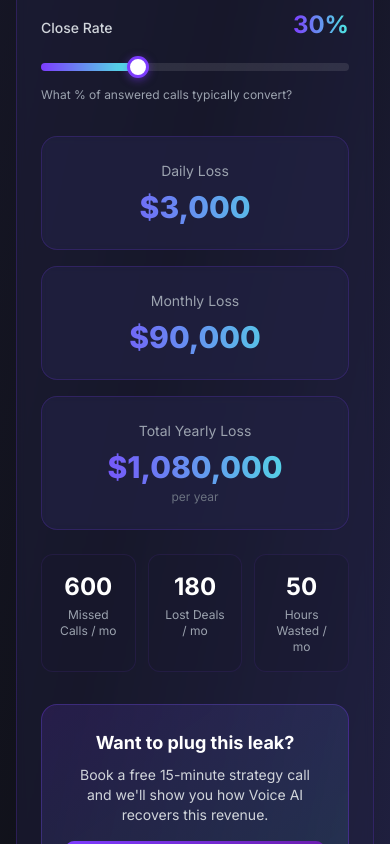
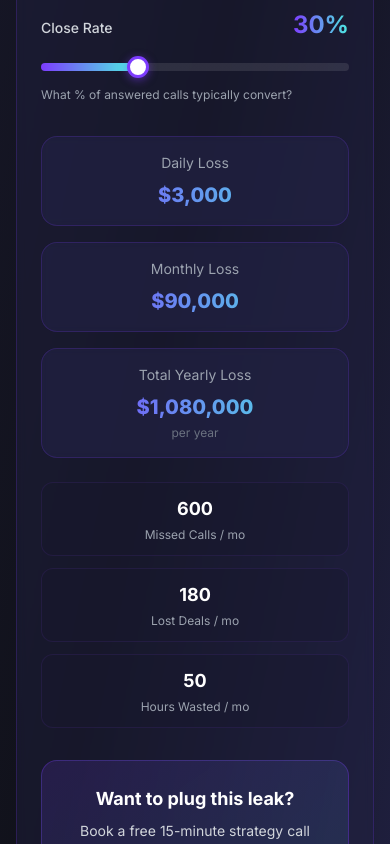
Before and after one commit to pankajpreet/vocemi, a Next.js app: page / in a window 390 px wide. Shown: the part 5580-6424 px from the top of the page. Built offline with nearby package versions, Linux system fonts and the light colour scheme; no server answers.

Commit message:
added ROI calculator

```diff
--- a/components/RevenueCalculator.tsx
+++ b/components/RevenueCalculator.tsx
@@ -73,9 +73,9 @@ interface PrimaryStatProps {
 
 function PrimaryStat({ label, value, suffix }: PrimaryStatProps) {
   return (
-    <div className="bg-primary-secondary/50 backdrop-blur-sm border border-primary-accent/20 rounded-2xl p-6 text-center">
+    <div className="bg-primary-secondary/50 backdrop-blur-sm border border-primary-accent/20 rounded-2xl p-4 sm:p-5 text-center min-w-0">
       <p className="text-sm text-gray-400 mb-2">{label}</p>
-      <p className="text-3xl md:text-4xl font-extrabold bg-gradient-to-r from-primary-accent to-primary-accent-cyan bg-clip-text text-transparent">
+      <p className="text-xl sm:text-2xl lg:text-3xl font-extrabold bg-gradient-to-r from-primary-accent to-primary-accent-cyan bg-clip-text text-transparent truncate">
         {value}
       </p>
       {suffix && <p className="text-xs text-gray-500 mt-1">{suffix}</p>}
@@ -90,8 +90,8 @@ interface SecondaryStatProps {
 
 function SecondaryStat({ value, label }: SecondaryStatProps) {
   return (
-    <div className="bg-primary-dark/40 border border-primary-accent/10 rounded-xl p-4 text-center">
-      <p className="text-2xl font-bold text-white">{value}</p>
+    <div className="bg-primary-dark/40 border border-primary-accent/10 rounded-xl p-3 sm:p-4 text-center min-w-0">
+      <p className="text-lg sm:text-xl lg:text-2xl font-bold text-white truncate">{value}</p>
       <p className="text-xs text-gray-400 mt-1">{label}</p>
     </div>
   );
@@ -254,8 +254,8 @@ export default function RevenueCalculator() {
                 </div>
               </div>
 
-              <div className="flex flex-col">
-                <div className="grid grid-cols-1 sm:grid-cols-3 gap-4">
+              <div className="flex flex-col min-w-0">
+                <div className="grid grid-cols-1 md:grid-cols-3 gap-4">
                   <PrimaryStat
                     label="Daily Loss"
                     value={currency.format(missed.daily)}
@@ -271,7 +271,7 @@ export default function RevenueCalculator() {
                   />
                 </div>
 
-                <div className="grid grid-cols-3 gap-3 mt-6">
+                <div className="grid grid-cols-1 sm:grid-cols-3 gap-3 mt-6">
                   <SecondaryStat
                     value={number.format(missed.missedCallsMonthly)}
                     label="Missed Calls / mo"
@@ -351,8 +351,8 @@ export default function RevenueCalculator() {
                 </div>
               </div>
 
-              <div className="flex flex-col">
-                <div className="grid grid-cols-1 sm:grid-cols-3 gap-4">
+              <div className="flex flex-col min-w-0">
+                <div className="grid grid-cols-1 md:grid-cols-3 gap-4">
                   <PrimaryStat
                     label="Recoverable Revenue"
                     value={currency.format(reactivation.recoverableRevenue)}
```
